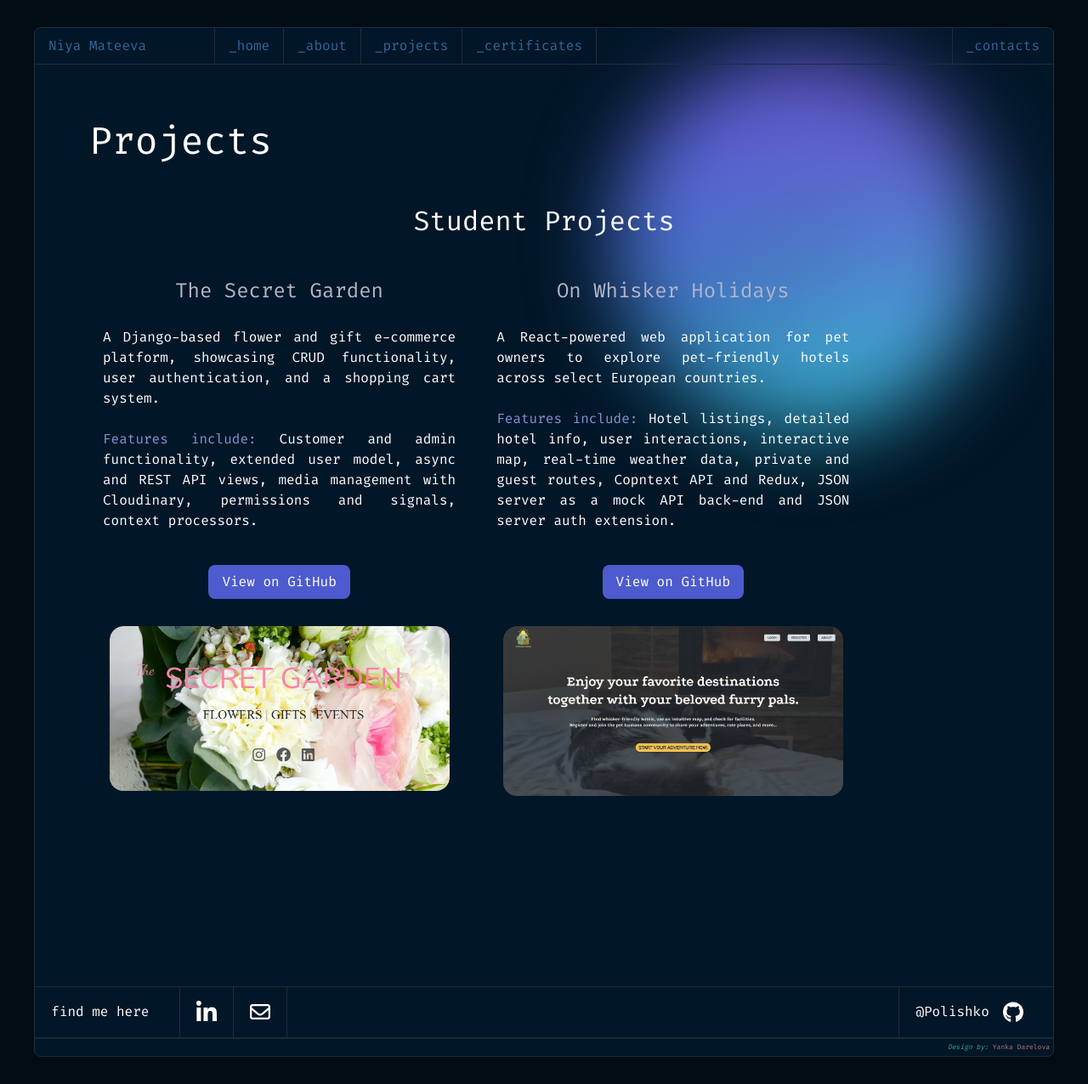
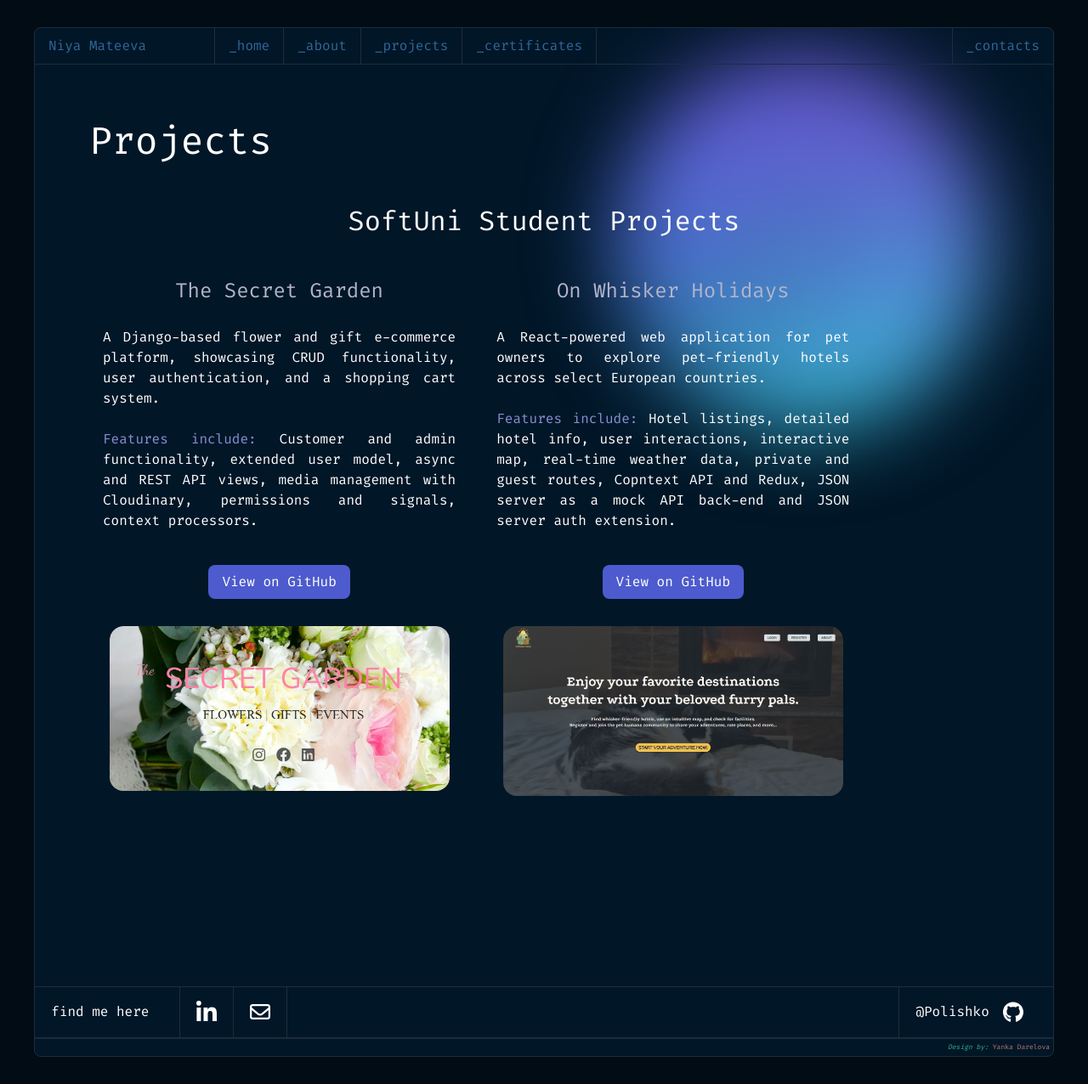
Before and after one commit to Polishko/portfolio, a Jekyll site: the page built from projects.md, in a window 1280 px wide. Shown: the whole page at 85% size. Built offline with Jekyll 4.4.1, drawn with Linux system fonts in a browser that asks for light colours.

Commit message:
Changed heading

```diff
--- a/_includes/projects.html
+++ b/_includes/projects.html
@@ -1,5 +1,5 @@
 <section id="student-projects">
-  <h2>Student Projects</h2>
+  <h2>SoftUni Student Projects</h2>
 
   <div class="all-projects">
     <div class="project">
```
